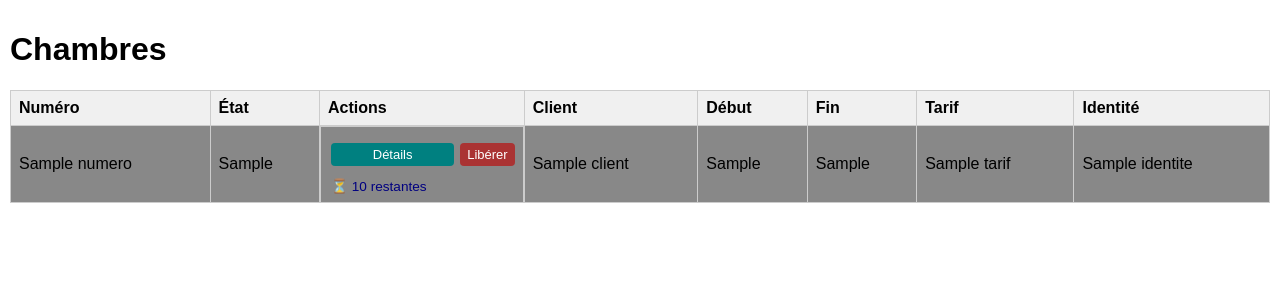
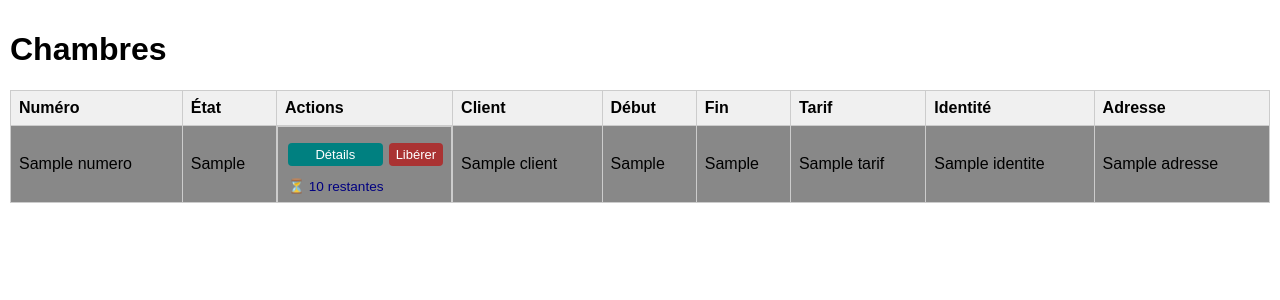
Before and after one commit to IbrahimaDIOUF33/Soneva_chambres-flask, a Flask app: template App/templates/index.html in a window 1280 px wide. Shown: the top 300 px of the page. Run offline with Flask 3, Linux system fonts and the light colour scheme; the template is opened without the code that fills it: most values are stand-ins (such as "Sample title", 1, 10 or a date in 2020); some libraries are stand-ins or nearby versions.

Commit message:
📌 Affichage de l'adresse dans le tableau desktop et carte chambre

```diff
--- a/App/templates/index.html
+++ b/App/templates/index.html
@@ -34,6 +34,8 @@
             <th class="desktop-only">Fin</th>
             <th class="desktop-only">Tarif</th>
             <th class="desktop-only">Identité</th>
+            <th class="desktop-only">Adresse</th>
+
         </tr>
         {% for chambre in chambres %}
         <tr style="background-color: {{ chambre.status_color }};">
@@ -76,6 +78,8 @@
             <td class="desktop-only">{{ chambre.fin_affichage }}</td>
             <td class="desktop-only">{{ chambre.tarif or '—' }}</td>
             <td class="desktop-only">{{ chambre.identite or '—' }}</td>
+            <td class="desktop-only">{{ chambre.adresse or '—' }}</td>
+
         </tr>
         {% endfor %}
     </table>
@@ -91,6 +95,7 @@
                 <tr><td><strong>Fin :</strong></td><td>{{ chambre.fin_affichage }}</td></tr>
                 <tr><td><strong>Tarif :</strong></td><td>{{ chambre.tarif or '—' }}</td></tr>
                 <tr><td><strong>Identité :</strong></td><td>{{ chambre.identite or '—' }}</td></tr>
+                <tr><td><strong>Adresse :</strong></td><td>{{ chambre.adresse or '—' }}</td></tr>
                 <tr><td><strong>Agent :</strong></td><td>{{ chambre.agent or '—' }}</td></tr>
                 <tr><td><strong>Observations :</strong></td><td>{{ chambre.observations or '—' }}</td></tr>
             </table>
```
